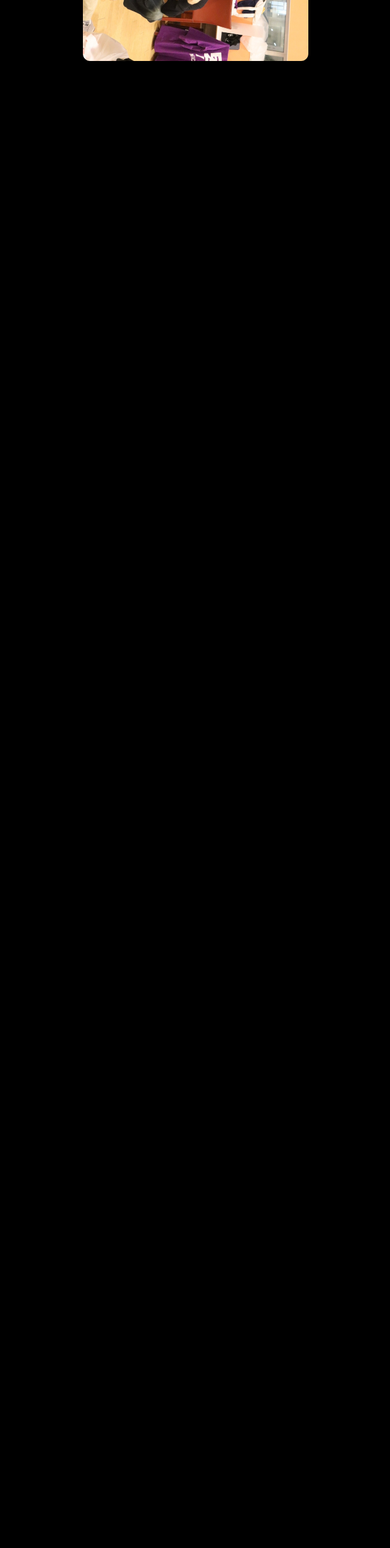
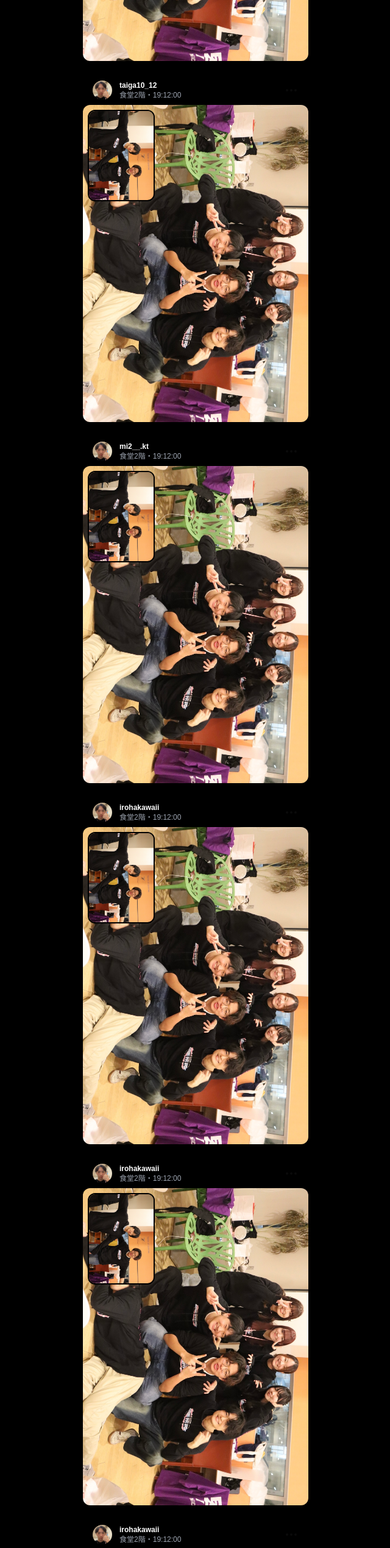
Before and after one commit to tomandmany/present-for-140thweb, a Next.js app: page / in a window 1280 px wide. Shown: the part 2340-4878 px from the top of the page at 61% size, without its empty margins (319-959 px from the left). Before the commit the page ends 2440 px from the top, so only its background shows below. Built offline with nearby package versions, Linux system fonts and the light colour scheme.

Commit message:
toggleBaseImage関数を使用するように修正

```diff
--- a/src/app/page.tsx
+++ b/src/app/page.tsx
@@ -19,6 +19,15 @@ export default async function Home() {
         <Post user_name="onichan" user_icon="oni" posted_place="食堂2階" posted_time="19:12:00" post_base_image="oni_01" post_inner_image="oni_02" />
         <Post user_name="rin0310" user_icon="rin" posted_place="食堂2階" posted_time="19:12:00" post_base_image="rin_01" post_inner_image="rin_02" />
         <Post user_name="sasisushoiya" user_icon="shoya" posted_place="食堂2階" posted_time="19:12:00" post_base_image="shoya_01" post_inner_image="shoya_02" />
+        {/* <Post user_name="yuyuyuuuu7" user_icon="shoya" posted_place="食堂2階" posted_time="19:12:00" post_base_image="shoya_01" post_inner_image="shoya_02" /> */}
+        {/* <Post user_name="min3uu" user_icon="shoya" posted_place="食堂2階" posted_time="19:12:00" post_base_image="shoya_01" post_inner_image="shoya_02" /> */}
+        {/* <Post user_name="umym_og3" user_icon="shoya" posted_place="食堂2階" posted_time="19:12:00" post_base_image="shoya_01" post_inner_image="shoya_02" /> */}
+        {/* <Post user_name="irohakawaii" user_icon="shoya" posted_place="食堂2階" posted_time="19:12:00" post_base_image="shoya_01" post_inner_image="shoya_02" /> */}
+        <Post user_name="taiga10_12" user_icon="shoya" posted_place="食堂2階" posted_time="19:12:00" post_base_image="shoya_01" post_inner_image="shoya_02" />
+        <Post user_name="mi2__.kt" user_icon="shoya" posted_place="食堂2階" posted_time="19:12:00" post_base_image="shoya_01" post_inner_image="shoya_02" />
+        <Post user_name="irohakawaii" user_icon="shoya" posted_place="食堂2階" posted_time="19:12:00" post_base_image="shoya_01" post_inner_image="shoya_02" />
+        <Post user_name="irohakawaii" user_icon="shoya" posted_place="食堂2階" posted_time="19:12:00" post_base_image="shoya_01" post_inner_image="shoya_02" />
+        <Post user_name="irohakawaii" user_icon="shoya" posted_place="食堂2階" posted_time="19:12:00" post_base_image="shoya_01" post_inner_image="shoya_02" />
       </div>
     </main>
   );
--- a/src/components/post.tsx
+++ b/src/components/post.tsx
@@ -53,7 +53,7 @@ export default function Post({ user_name, user_icon, posted_place, posted_time,
                     width={370}
                     height={520}
                     className="rounded-xl w-[110px] h-[150px] object-cover absolute top-2 left-2 border-2 border-black cursor-pointer"
-                    onClick={() => setIsBaseImage(!isBaseImage)}
+                    onClick={toggleBaseImage}
                 />
             </div>
         </div>
```
